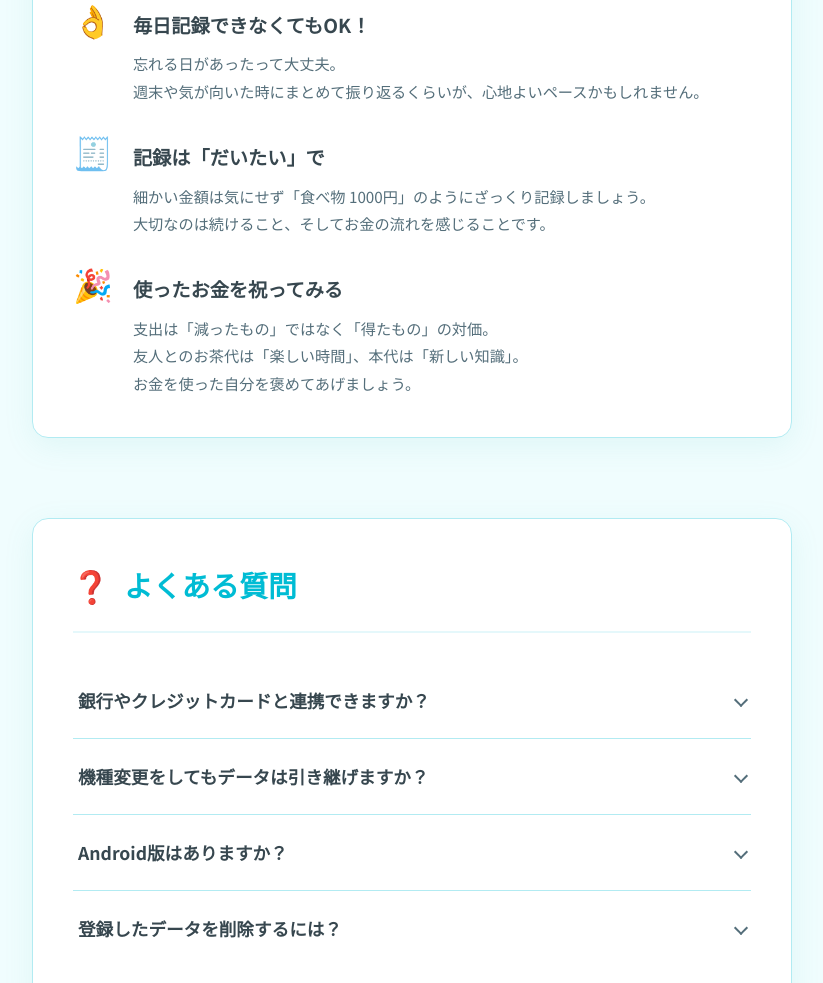
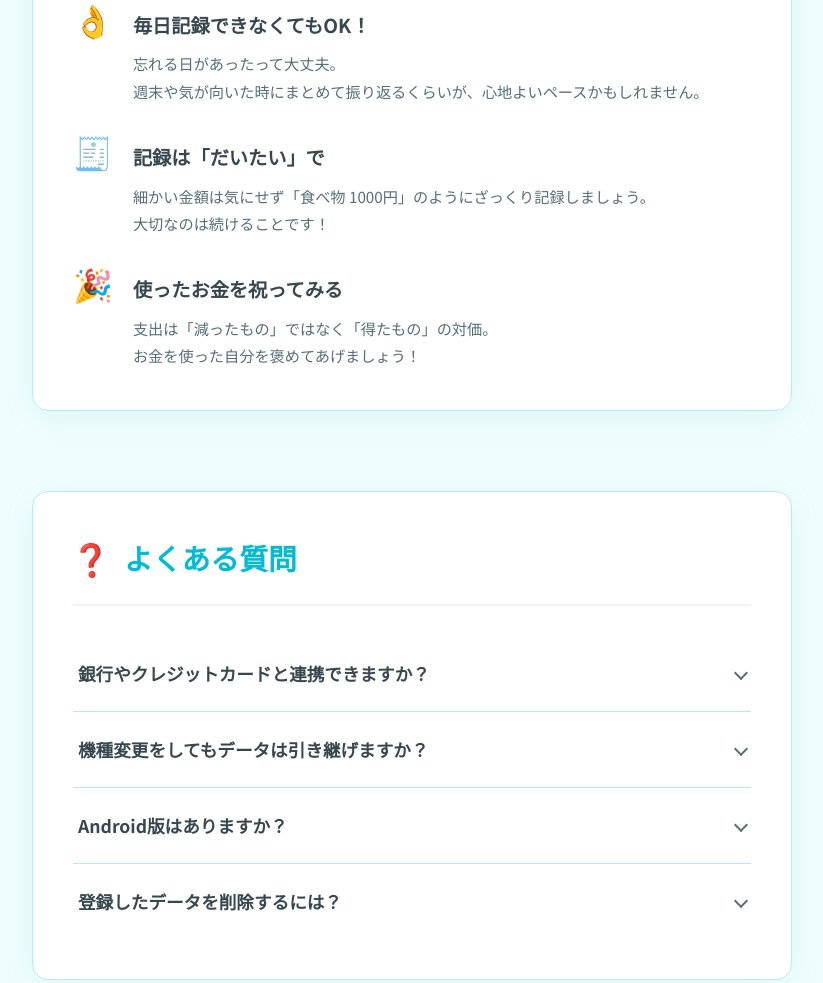
Before and after one commit to 2n0k460/roughly-website, a plain HTML site: page index.html in a window 1280 px wide. Shown: the part 2655-3638 px from the top of the page, without its empty margins (228-1051 px from the left). Drawn offline with Linux system fonts and the light colour scheme.

Commit message:
表現を変更4

```diff
--- a/index.html
+++ b/index.html
@@ -75,14 +75,14 @@
                     <div class="feature-icon">🧾</div>
                     <div>
                         <h4>記録は「だいたい」で</h4>
-                        <p>細かい金額は気にせず「食べ物 1000円」のようにざっくり記録しましょう。<br>大切なのは続けること、そしてお金の流れを感じることです。</p>
+                        <p>細かい金額は気にせず「食べ物 1000円」のようにざっくり記録しましょう。<br>大切なのは続けることです！</p>
                     </div>
                 </div>
                  <div class="feature-list-item">
                     <div class="feature-icon">🎉</div>
                     <div>
                         <h4>使ったお金を祝ってみる</h4>
-                        <p>支出は「減ったもの」ではなく「得たもの」の対価。<br>友人とのお茶代は「楽しい時間」、本代は「新しい知識」。<br>お金を使った自分を褒めてあげましょう。</p>
+                        <p>支出は「減ったもの」ではなく「得たもの」の対価。<br>お金を使った自分を褒めてあげましょう！</p>
                     </div>
                 </div>
             </div>
```
